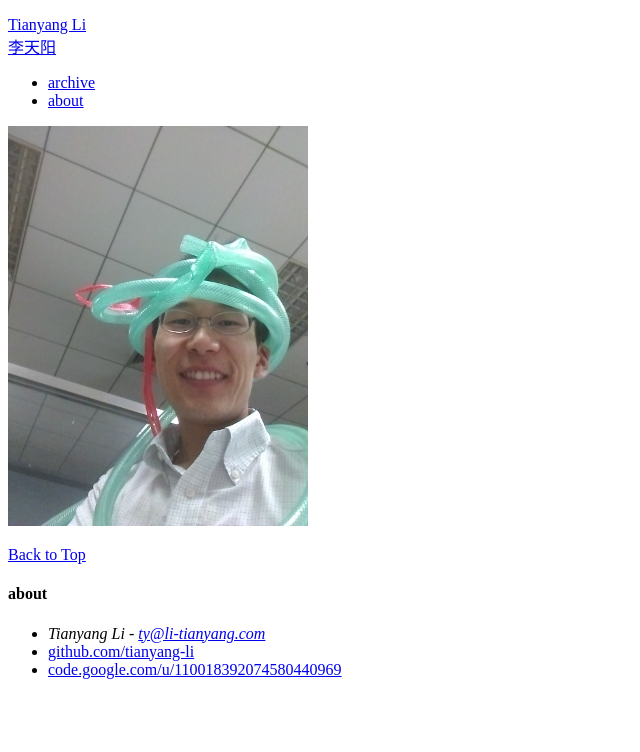
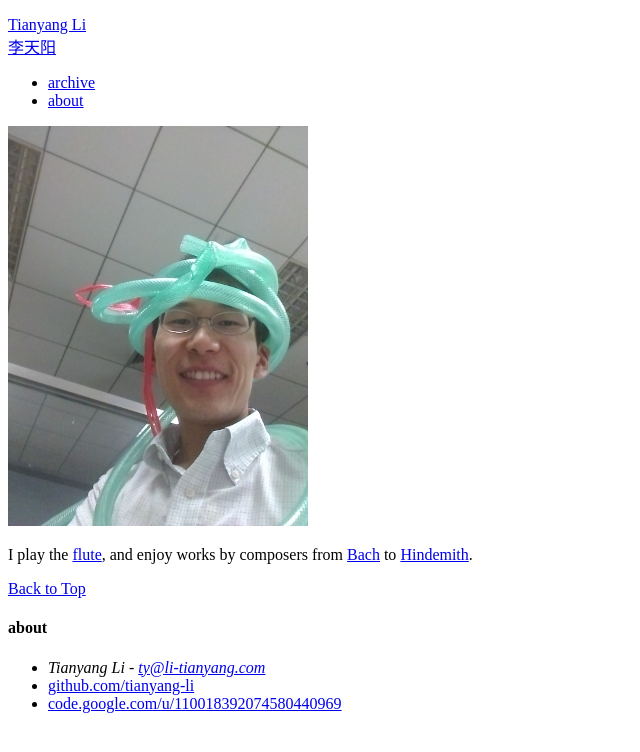
Before and after one commit to li-tianyang/li-tianyang.github.com, a Jekyll site: the page built from about.md, in a window 1280 px wide. Shown: the top 752 px of the page, without its empty margins (0-640 px from the left). Built offline with Jekyll 4.4.1, drawn with Linux system fonts in a browser that asks for light colours.

Commit message:
jfioqweio

```diff
--- a/about.md
+++ b/about.md
@@ -12,3 +12,6 @@ document.getElementById("ltypic")
 <a href="http://li-tianyang.com/">
     <img id="ltypic" style="display: inline; height: auto; width: auto; max-width: 100%;" src="http://li-tianyang.com/img/long/lty.jpg" alt="Tianyang Li">
 </a>
+
+I play the [flute](https://en.wikipedia.org/wiki/Western_concert_flute),
+and enjoy works by composers from [Bach](http://imslp.org/wiki/Partita_for_solo_Flute,_BWV_1013_%28Bach,_Johann_Sebastian%29) to [Hindemith](http://books.google.com/books/about/8_St%C3%BCcke_f%C3%BCr_Fl%C3%B6te_allein.html?id=kHQHAQAAMAAJ).
```
